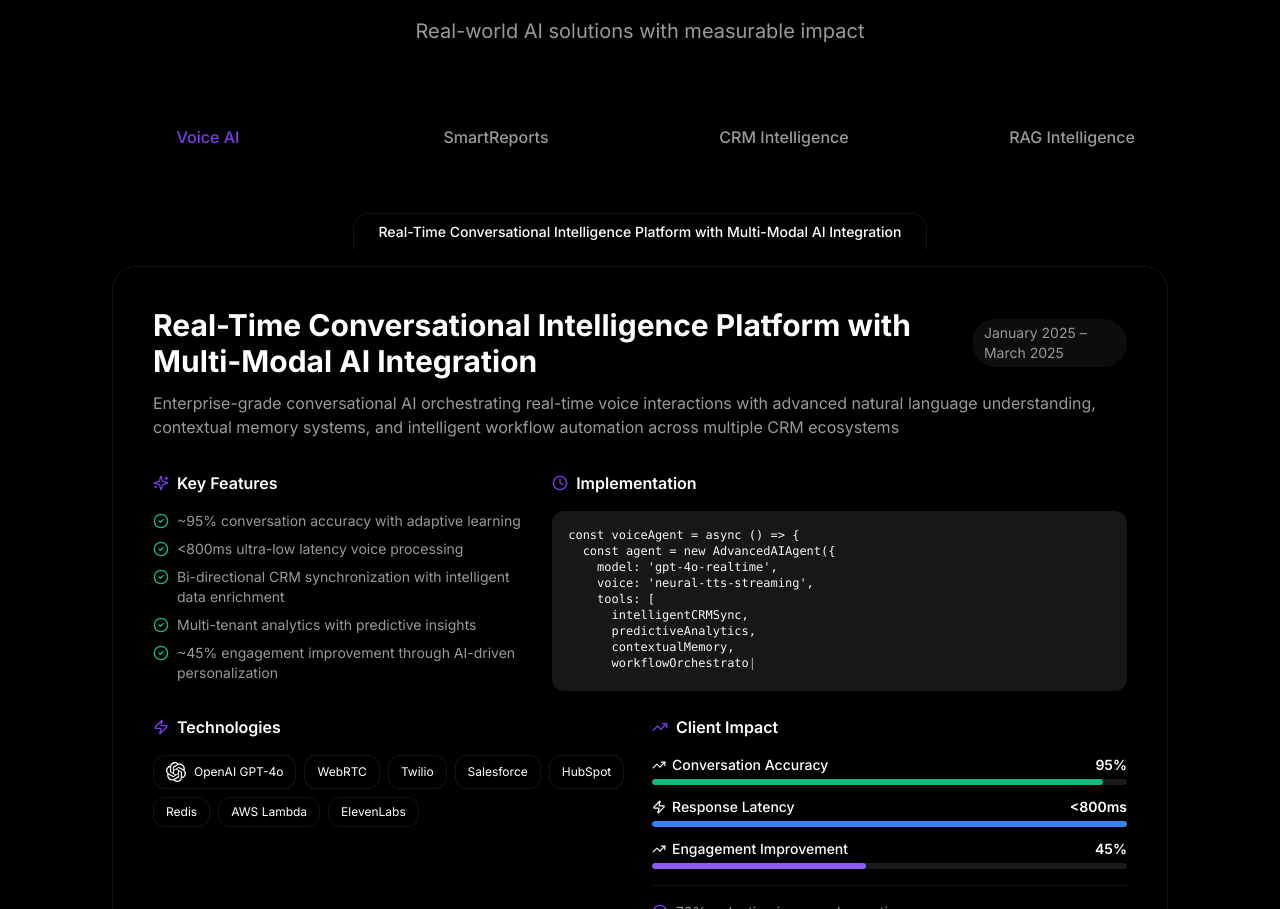
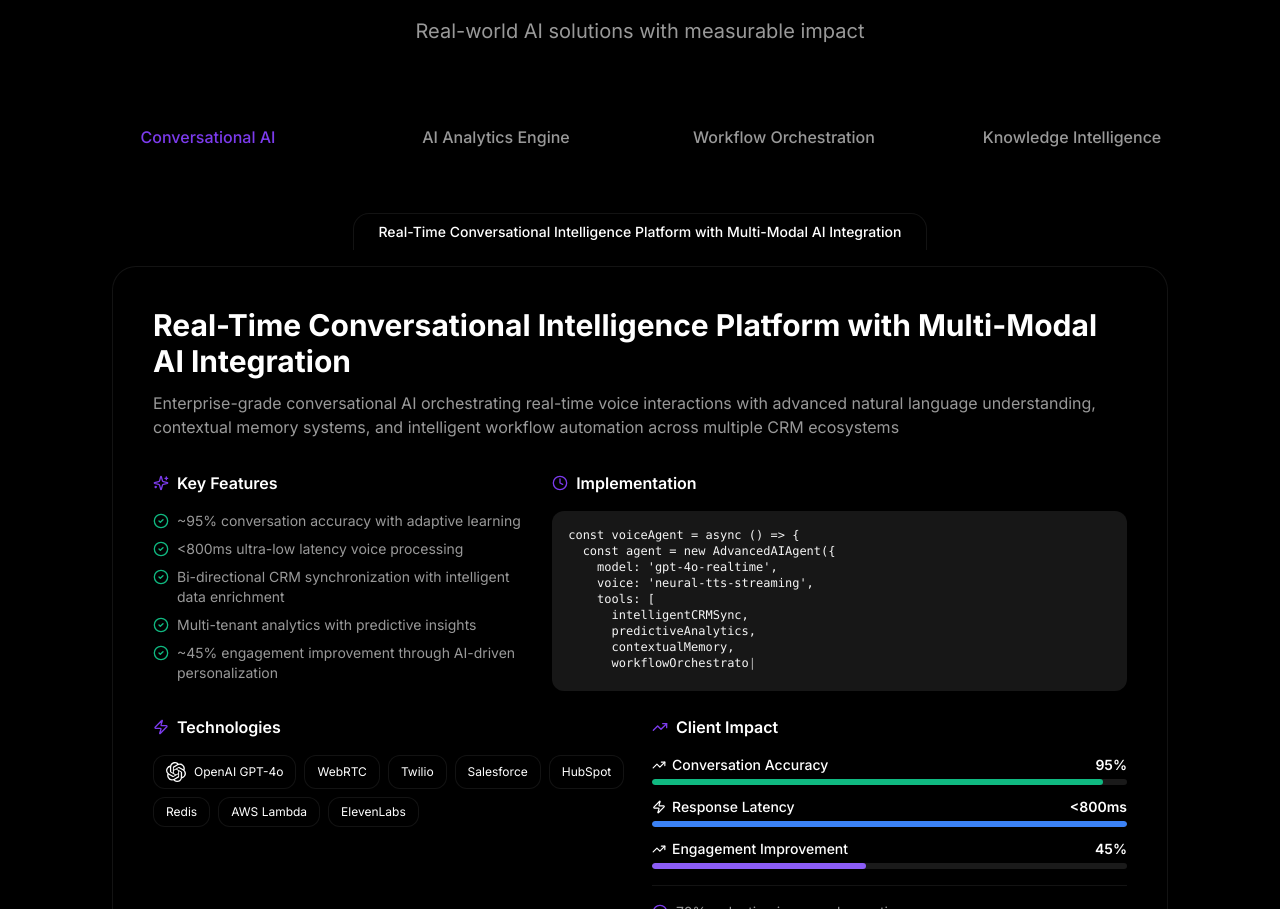
Before and after one commit to akshatbuilds/akshatportfolio, a React (Vite) app: page / in a window 1280 px wide. Shown: the part 3004-3913 px from the top of the page. Built offline with nearby package versions, Linux system fonts and the light colour scheme; the HTML template or start-up script is replaced by a standard one.

Commit message:
Refactor project section headlines

```diff
--- a/src/components/Projects.tsx
+++ b/src/components/Projects.tsx
@@ -19,7 +19,7 @@ const Projects = () => {
     {
       id: "voice-agent",
       title: "Real-Time Conversational Intelligence Platform with Multi-Modal AI Integration",
-      shortName: "Voice AI",
+      shortName: "Conversational AI",
       period: "January 2025 – March 2025",
       description: "Enterprise-grade conversational AI orchestrating real-time voice interactions with advanced natural language understanding, contextual memory systems, and intelligent workflow automation across multiple CRM ecosystems",
       highlights: [
@@ -65,7 +65,7 @@ const Projects = () => {
     {
       id: "smartreports",
       title: "Multi-Strategy AI Intelligence Engine with Advanced RAG Architecture",
-      shortName: "SmartReports",
+      shortName: "AI Analytics Engine",
       period: "August 2024 – November 2024",
       description: "Sophisticated multilingual reporting system leveraging multiple AI strategies including RAG, semantic search, and intelligent document processing. Evaluates extensive file repositories consecutively, extracts contextual intelligence, and provides actionable insights for automated decision-making",
       highlights: [
@@ -115,7 +115,7 @@ const Projects = () => {
     {
       id: "crm-intelligence",
       title: "AI-Orchestrated CRM Intelligence Platform with Multi-Agent Workflow Automation",
-      shortName: "CRM Intelligence",
+      shortName: "Workflow Orchestration",
       period: "June 2024 – September 2024",
       description: "Sophisticated AI-driven automation ecosystem integrating HubSpot CRM with intelligent agents, webhook orchestration via n8n, and real-time decision intelligence. Implements multi-strategy AI approaches for autonomous query handling, predictive lead scoring, and intelligent workflow execution",
       highlights: [
@@ -163,7 +163,7 @@ const Projects = () => {
     {
       id: "rag-support",
       title: "Intelligent Knowledge Management System with Multi-Stage RAG & Semantic Intelligence",
-      shortName: "RAG Intelligence",
+      shortName: "Knowledge Intelligence",
       period: "January 2024 – March 2024",
       description: "Advanced customer support platform implementing multiple AI strategies including retrieval-augmented generation, semantic vector search, and consecutive document evaluation. Processes 100K+ documents with intelligent chunking, contextual reranking, and provides actionable intelligence for complex multi-turn conversations",
       highlights: [
@@ -325,14 +325,9 @@ const Projects = () => {
                 <div className="bg-background/80 backdrop-blur-sm rounded-3xl border border-border/50 p-6 md:p-10 shadow-lg">
                   {/* Project Header */}
                   <div className="mb-8">
-                    <div className="flex flex-col sm:flex-row sm:items-center gap-3 mb-3">
-                      <h3 className="text-2xl md:text-3xl font-bold">
-                        {currentProject.title}
-                      </h3>
-                      <span className="text-sm text-muted-foreground px-3 py-1 rounded-full bg-muted/50 w-fit">
-                        {currentProject.period}
-                      </span>
-                    </div>
+                    <h3 className="text-2xl md:text-3xl font-bold mb-3">
+                      {currentProject.title}
+                    </h3>
                     <p className="text-muted-foreground text-base">{currentProject.description}</p>
                   </div>
 
```
